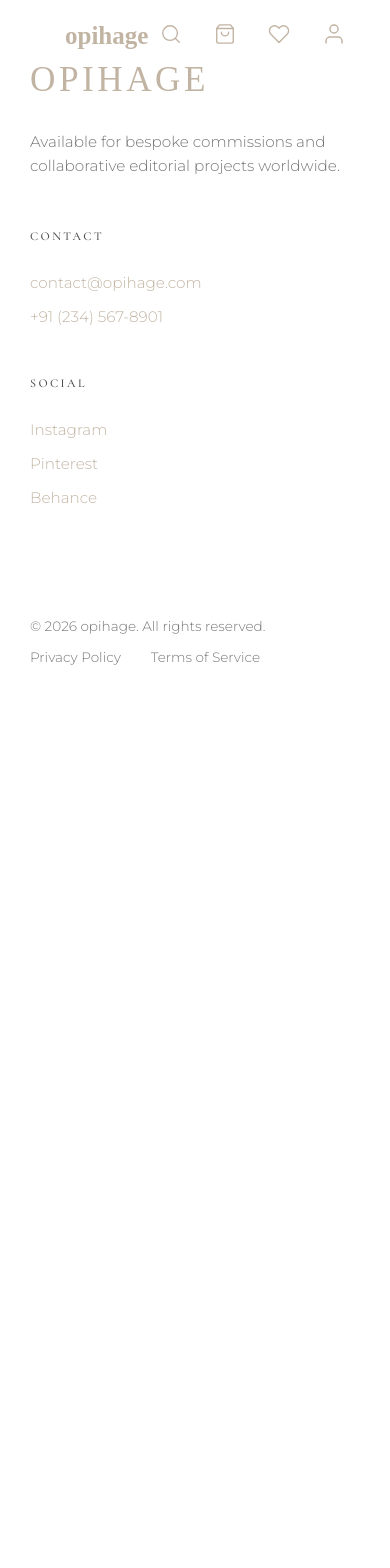
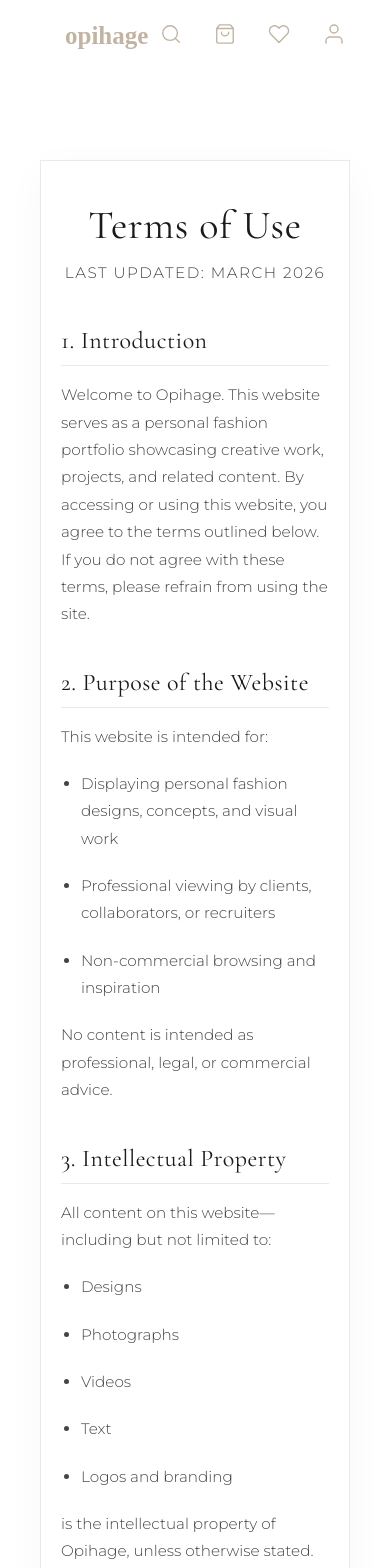
Before and after one commit to aviavinas01/phii, a React (Vite) app in the folder client/: page /terms in a window 390 px wide. Shown: the top 1568 px of the page. Before the commit the page ends 844 px from the top, so only its background shows below. Built offline with nearby package versions, Linux system fonts and the light colour scheme; a web font is replaced by a local one.

Commit message:
Minor Fix

```diff
--- a/client/src/App.css
+++ b/client/src/App.css
@@ -50,17 +50,78 @@
   }
 }
 
+/* ─────────────────────────────────────────────
+   GLOBAL MOBILE OVERRIDE (Phones & Small Tablets)
+   Triggered only on screens 768px or smaller
+───────────────────────────────────────────── */
 @media (max-width: 768px) {
-  .page-container {
-    padding: 24px;
+
+  /* 1. SCALE DOWN GLOBAL WRAPPER PADDINGS
+     (Laptop has 160px padding, phones only need 100px) */
+  .pdp-wrapper,
+  .bundles-page-wrapper,
+  .profile-page-wrapper,
+  .likes-page-wrapper,
+  .legal-page-wrapper,
+  .category-page-wrapper {
+    padding: 100px 20px 40px 20px !important;
   }
 
-  .page-container h1 {
-    font-size: 24px;
+  /* 2. STACK THE MAIN GRIDS VERTICALLY */
+  .pdp-grid,
+  .bundles-content,
+  .profile-container {
+    display: flex !important;
+    flex-direction: column !important;
+    gap: 40px !important;
   }
 
-  .page-container p {
-    font-size: 15px;
+  /* 3. FIX PRODUCT DETAILS MOBILE BEHAVIOR */
+  .pdp-col-left.sticky-col,
+  .pdp-col-right.sticky-col {
+    position: relative !important; /* Disables sticky scrolling on phones */
+    top: 0 !important;
+  }
+
+  /* 4. SHRINK MASSIVE LUXURY FONTS */
+  .pdp-brand,
+  .legal-title,
+  .bundles-title,
+  .likes-title,
+  .auth-title {
+    font-size: 2rem !important; /* Keeps it elegant but fits the screen */
+  }
+
+  /* 5. FIX THE CART / BUNDLES PAGE */
+  .bundle-item-card {
+    flex-direction: column;
+    align-items: center;
+    text-align: center;
+  }
+
+  .bundle-item-img {
+    width: 100%;
+    max-width: 250px;
+    height: auto;
+  }
+
+  .bundles-summary {
+    position: relative !important; /* Stops the summary box from floating weirdly */
+    top: 0 !important;
+    padding: 20px !important;
+  }
+
+  /* 6. FIX THE CHECKOUT FORM INPUTS */
+  .checkout-row {
+    grid-template-columns: 1fr !important; /* Stacks City and Zip Code */
+  }
+
+  /* 7. SHRINK ICONS AND BUTTONS SLIGHTLY */
+  .btn-pay-now,
+  .btn-checkout,
+  .btn-auth {
+    padding: 14px !important;
+    font-size: 0.8rem !important;
   }
 }
 
--- a/client/src/App.jsx
+++ b/client/src/App.jsx
@@ -14,6 +14,8 @@
 import BundlesPage from './pages/BundlesPage/BundlesPage';
 import LikesPage from './pages/LikesPage/LikesPage';
 import ProfilePage from './pages/ProfilePage/ProfilePage';
+import TermsPage from './pages/TermsPage/TermsPage';
+import PrivacyPage from './pages/PrivacyPage/PrivacyPage';
 
 export default function App() {
   return (
@@ -31,6 +33,8 @@
         <Route path="/bundles" element={<BundlesPage />} />
         <Route path="/likes" element={<LikesPage />} />
         <Route path="/profile" element={<ProfilePage />} />
+        <Route path="/terms" element={<TermsPage />} />
+        <Route path="/privacy" element={<PrivacyPage />} />
       </Routes>
       <Footer />
     </BrowserRouter>
--- a/client/src/components/Footer/Footer.jsx
+++ b/client/src/components/Footer/Footer.jsx
@@ -47,8 +47,8 @@
         <div className="footer-col">
           <h3 className="footer-heading">SOCIAL</h3>
           <ul className="footer-list">
-            <li><a href="https://www.instagram.com/opihage__24?igsh=N3J4OW52cnE5eGVl" target="_blank" rel="noreferrer">Instagram</a></li>
-            <li><a href="https://pin.it/5mQoH0OwI" target="_blank" rel="noreferrer">Pinterest</a></li>
+            <li><a href="https://www.instagram.com/victoriassecret?igsh=N3J4OW52cnE5eGVl" target="_blank" rel="noreferrer">Instagram</a></li>
+            <li><a href="https://www.pinterest.com" target="_blank" rel="noreferrer">Pinterest</a></li>
             <li><a href="https://behance.net" target="_blank" rel="noreferrer">Behance</a></li>
           </ul>
         </div>
@@ -61,7 +61,7 @@
           style={{ cursor: 'default'}}>
           © 2026 opihage. All rights reserved.</p>
         <div className="legal-links">
-          <Link to="/privacy-policy">Privacy Policy</Link>
+          <Link to="/privacy">Privacy Policy</Link>
           <Link to="/terms">Terms of Service</Link>
         </div>
       </div>
--- a/client/src/components/Gatekeeper.jsx/Gatekeeper.jsx
+++ b/client/src/components/Gatekeeper.jsx/Gatekeeper.jsx
@@ -8,7 +8,7 @@
   const navigate = useNavigate();
 
   // Your actual phone number goes here
-  const ADMIN_PHONE = "8787480056";
+  const ADMIN_PHONE = import.meta.env.VITE_APP_ADMIN_PHONE;
 
   const handleVerify = (e) => {
     e.preventDefault();
--- a/client/src/pages/Admin/AdminDashboard.jsx
+++ b/client/src/pages/Admin/AdminDashboard.jsx
@@ -1,6 +1,7 @@
 import React, { useState, useEffect } from 'react';
 import { useNavigate, Link} from 'react-router-dom';
 import { supabase } from '../../supabaseClient';
+import { useToast } from '../../context/ToastContext';
 import './AdminDashboard.css';
 
 export default function AdminDashboard() {
@@ -239,7 +240,7 @@
         <div className="admin-brand"><span>ADMIN</span></div>
         <nav className="admin-nav">
           <button className={activeTab === 'inventory' ? 'active' : ''} onClick={() => setActiveTab('inventory')}>Inventory</button>
-          <button className={activeTab === 'add' ? 'active' : ''} onClick={() => setActiveTab('add')}>+ Add Product</button>
+          <button className={activeTab === 'add' ? 'active' : ''} onClick={() => setActiveTab('add')}>Add Product</button>
           <button className={activeTab === 'orders' ? 'active' : ''} onClick={() => setActiveTab('orders')}>
           Orders ({orders.length})
           </button>
--- a/client/src/pages/BundlesPage/BundlesPage.jsx
+++ b/client/src/pages/BundlesPage/BundlesPage.jsx
@@ -1,7 +1,7 @@
 import React, { useEffect, useState } from 'react';
 import confetti from 'canvas-confetti';
 import { useToast } from '../../context/ToastContext';
-import { useNavigate } from 'react-router-dom';
+import { useNavigate, Link } from 'react-router-dom';
 import { useStore } from '../../context/StoreContext';
 import { supabase } from '../../supabaseClient';
 import './BundlesPage.css';
@@ -145,7 +145,7 @@
               <div className="bundles-items">
                 {cart.map((item, index) => (
                   <div key={`${item.id}-${item.size}-${index}`} className="bundle-item-card">
-                    <img src={item.main_image} alt={item.name} className="bundle-item-img" />
+                    <Link to={`/products/${item.slug}`}><img src={item.main_image} alt={item.name} className="bundle-item-img" /></Link>
                     <div className="bundle-item-details">
                       <h3 className="bundle-item-name">{item.name}</h3>
                       <p className="bundle-item-size">Size: {item.size}</p>
--- /dev/null
+++ b/client/src/pages/LegalPages.css
@@ -0,0 +1,60 @@
+.legal-page-wrapper {
+  min-height: 100vh;
+  background-color: #ffffffe1;
+  padding: 160px 40px 100px 40px;
+  display: flex;
+  justify-content: center;
+}
+
+.legal-content {
+  max-width: 800px;
+  width: 100%;
+  background: #fff;
+  padding: 60px 80px;
+  border: 1px solid #eaeaea;
+  box-shadow: 0 10px 40px rgba(0,0,0,0.03);
+}
+
+.legal-title {
+  font-family: var(--font-heading);
+  font-size: 2.5rem;
+  color: #1a1a1a;
+  margin: 0 0 10px 0;
+  text-align: center;
+}
+
+.legal-updated {
+  text-align: center;
+  color: #888;
+  font-size: 0.85rem;
+  letter-spacing: 0.1em;
+  margin-bottom: 50px;
+  text-transform: uppercase;
+}
+
+.legal-content h2 {
+  font-family: var(--font-heading);
+  font-size: 1.5rem;
+  color: #1a1a1a;
+  margin: 40px 0 15px 0;
+  border-bottom: 1px solid #eaeaea;
+  padding-bottom: 10px;
+}
+
+.legal-content p, .legal-content li {
+  color: #444;
+  font-size: 0.95rem;
+  line-height: 1.8;
+  margin-bottom: 20px;
+}
+
+.legal-content ul {
+  padding-left: 20px;
+  margin-bottom: 20px;
+}
+
+@media (max-width: 768px) {
+  .legal-content {
+    padding: 40px 20px;
+  }
+}
--- /dev/null
+++ b/client/src/pages/PrivacyPage/PrivacyPage.jsx
@@ -0,0 +1,68 @@
+import React, { useEffect } from 'react';
+import '../LegalPages.css';
+
+export default function PrivacyPage() {
+  useEffect(() => {
+    window.scrollTo(0, 0);
+  }, []);
+
+  return (
+    <div className="legal-page-wrapper">
+      <div className="legal-content">
+        <h1 className="legal-title">Privacy Policy</h1>
+        <p className="legal-updated">Last Updated: January 2026</p>
+
+        <h2>1. Overview</h2>
+        <p>Your privacy is respected. This Privacy Policy explains how limited information may be collected and used when you visit this personal portfolio website.</p>
+
+        <h2>2. Information Collected</h2>
+        <p><strong>a. Personal Information (Only if Provided by You)</strong><br/>
+        If you contact me via a form or email, you may voluntarily provide:</p>
+        <ul>
+          <li>Name</li>
+          <li>Email address</li>
+          <li>Message content</li>
+        </ul>
+        <p>This information is used only to respond to your inquiry.</p>
+
+        <p><strong>b. Non-Personal Information</strong><br/>
+        Basic analytics data may be collected, such as:</p>
+        <ul>
+          <li>Browser type</li>
+          <li>Device type</li>
+          <li>Pages visited</li>
+          <li>General location (country-level)</li>
+        </ul>
+        <p>This data helps understand website performance and improve presentation.</p>
+
+        <h2>3. Use of Information</h2>
+        <p>Any collected information is used solely for:</p>
+        <ul>
+          <li>Communication purposes</li>
+          <li>Website improvement</li>
+          <li>Professional correspondence</li>
+        </ul>
+        <p>Your data is never sold, rented, or shared with third parties for marketing.</p>
+
+        <h2>4. Cookies</h2>
+        <p>This website may use minimal cookies for basic analytics and performance optimization. You can disable cookies through your browser settings if you prefer.</p>
+
+        <h2>5. Third-Party Services</h2>
+        <p>If analytics tools or embedded content (e.g., Instagram embeds) are used, those services may collect data according to their own privacy policies. I do not control third-party data handling practices.</p>
+
+        <h2>6. Data Security</h2>
+        <p>Reasonable measures are taken to protect submitted information. However, no online transmission is completely secure.</p>
+
+        <h2>7. Your Rights</h2>
+        <p>You may request access to your submitted information, or request correction or deletion of your data. Simply contact me at the email below.</p>
+
+        <h2>8. Updates to This Policy</h2>
+        <p>This Privacy Policy may be updated as the website evolves. Changes will be reflected on this page.</p>
+
+        <h2>9. Contact</h2>
+        <p>For privacy-related questions:<br/>
+        Email: contact@opihage.com</p>
+      </div>
+    </div>
+  );
+}
--- /dev/null
+++ b/client/src/pages/TermsPage/TermsPage.jsx
@@ -0,0 +1,66 @@
+import React, { useEffect } from 'react';
+import '../LegalPages.css';
+
+export default function TermsPage() {
+  useEffect(() => {
+    window.scrollTo(0, 0);
+  }, []);
+
+  return (
+    <div className="legal-page-wrapper">
+      <div className="legal-content">
+        <h1 className="legal-title">Terms of Use</h1>
+        <p className="legal-updated">Last Updated: March 2026</p>
+
+        <h2>1. Introduction</h2>
+        <p>Welcome to Opihage. This website serves as a personal fashion portfolio showcasing creative work, projects, and related content. By accessing or using this website, you agree to the terms outlined below. If you do not agree with these terms, please refrain from using the site.</p>
+
+        <h2>2. Purpose of the Website</h2>
+        <p>This website is intended for:</p>
+        <ul>
+          <li>Displaying personal fashion designs, concepts, and visual work</li>
+          <li>Professional viewing by clients, collaborators, or recruiters</li>
+          <li>Non-commercial browsing and inspiration</li>
+        </ul>
+        <p>No content is intended as professional, legal, or commercial advice.</p>
+
+        <h2>3. Intellectual Property</h2>
+        <p>All content on this website—including but not limited to:</p>
+        <ul>
+          <li>Designs</li>
+          <li>Photographs</li>
+          <li>Videos</li>
+          <li>Text</li>
+          <li>Logos and branding</li>
+        </ul>
+        <p>is the intellectual property of Opihage, unless otherwise stated. You may not copy, reproduce, distribute, modify content, use content for commercial purposes, or claim ownership of any showcased work without prior written permission.</p>
+
+        <h2>4. Permitted Use</h2>
+        <p>You may:</p>
+        <ul>
+          <li>View and browse the website for personal or professional reference</li>
+          <li>Share links to the website (without altering content)</li>
+        </ul>
+        <p>You may not:</p>
+        <ul>
+          <li>Scrape or download content in bulk</li>
+          <li>Misrepresent the work as your own</li>
+          <li>Use the site in a way that disrupts its functionality</li>
+        </ul>
+
+        <h2>5. External Links</h2>
+        <p>This website may contain links to third-party platforms (e.g., Instagram, Behance, LinkedIn). I am not responsible for the content or practices of external websites, or any loss or damage arising from third-party links.</p>
+
+        <h2>6. Limitation of Liability</h2>
+        <p>This website is provided “as is.” While efforts are made to ensure accuracy, I do not guarantee that all content is always complete, current, or error-free. I am not liable for any direct or indirect damages, or loss arising from the use or inability to use this website.</p>
+
+        <h2>7. Changes to Terms</h2>
+        <p>These Terms may be updated occasionally to reflect changes in content or legal requirements. Continued use of the website implies acceptance of updated terms.</p>
+
+        <h2>8. Contact</h2>
+        <p>For permissions, inquiries, or concerns:<br/>
+        Email: contact@opihage.com</p>
+      </div>
+    </div>
+  );
+}
```
